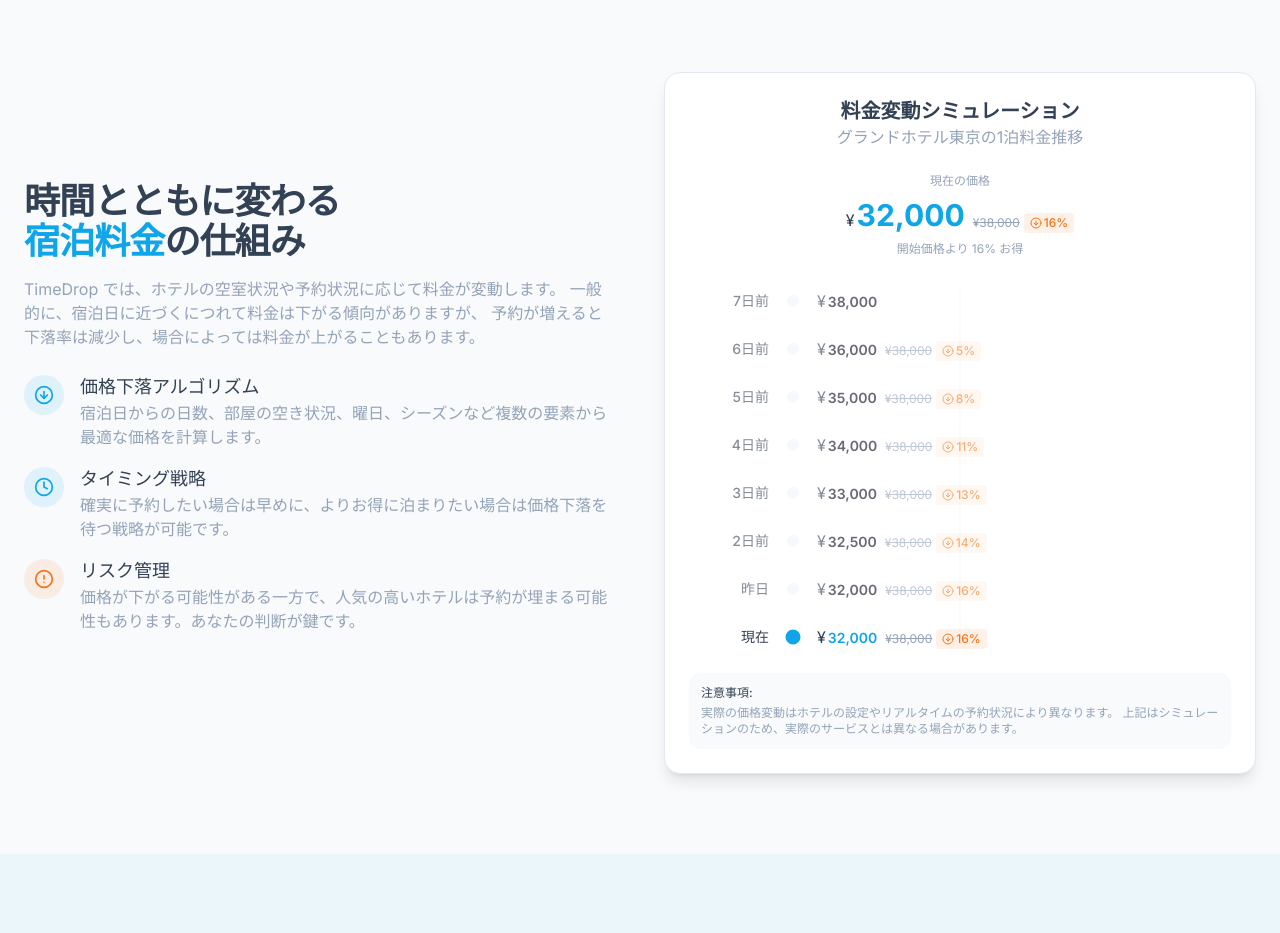
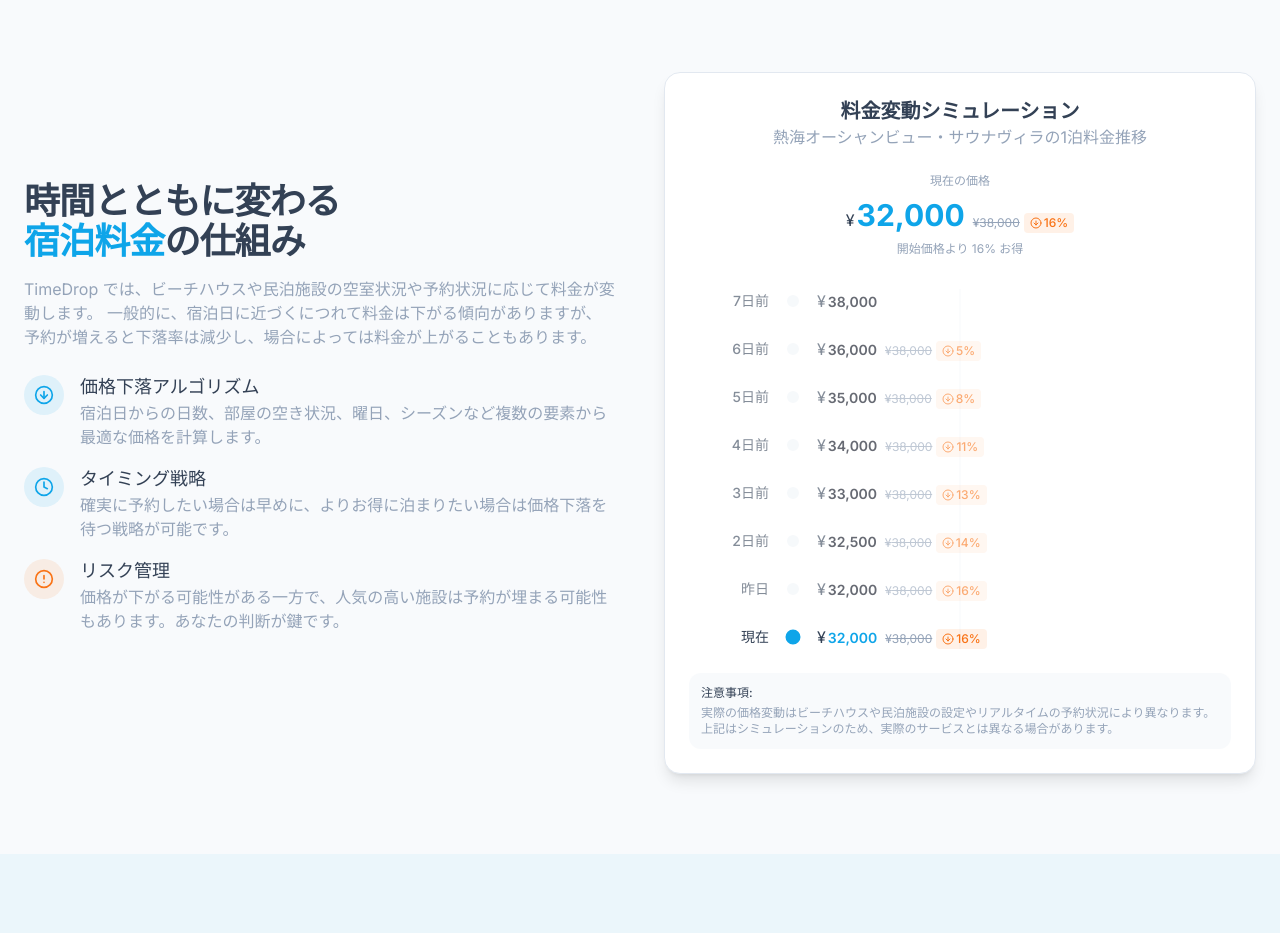
Before and after one commit to enablerdao/timedrop, a React (Vite) app: page / in a window 1280 px wide. Shown: the part 1540-2473 px from the top of the page. Built offline with nearby package versions, Linux system fonts and the light colour scheme.

Commit message:
Update Grand Hotel Tokyo section
Update the section of the code related to the "Grand Hotel Tokyo" example in the price drop demo.  No specific changes are implied.

```diff
--- a/src/components/home/PriceDropDemo.tsx
+++ b/src/components/home/PriceDropDemo.tsx
@@ -51,7 +51,7 @@ const PriceDropDemo = () => {
                 時間とともに変わる<br /><span className="text-timedrop-blue">宿泊料金</span>の仕組み
               </h2>
               <p className="text-timedrop-muted-gray mb-6">
-                TimeDrop では、ホテルの空室状況や予約状況に応じて料金が変動します。
+                TimeDrop では、ビーチハウスや民泊施設の空室状況や予約状況に応じて料金が変動します。
                 一般的に、宿泊日に近づくにつれて料金は下がる傾向がありますが、
                 予約が増えると下落率は減少し、場合によっては料金が上がることもあります。
               </p>
@@ -88,7 +88,7 @@ const PriceDropDemo = () => {
                   <div>
                     <h3 className="text-lg font-medium text-timedrop-dark-gray">リスク管理</h3>
                     <p className="text-timedrop-muted-gray">
-                      価格が下がる可能性がある一方で、人気の高いホテルは予約が埋まる可能性もあります。あなたの判断が鍵です。
+                      価格が下がる可能性がある一方で、人気の高い施設は予約が埋まる可能性もあります。あなたの判断が鍵です。
                     </p>
                   </div>
                 </div>
@@ -100,7 +100,7 @@ const PriceDropDemo = () => {
             <div className="bg-white rounded-2xl shadow-lg p-6 border border-border">
               <div className="text-center mb-6">
                 <h3 className="text-xl font-semibold text-timedrop-dark-gray">料金変動シミュレーション</h3>
-                <p className="text-timedrop-muted-gray">グランドホテル東京の1泊料金推移</p>
+                <p className="text-timedrop-muted-gray">熱海オーシャンビュー・サウナヴィラの1泊料金推移</p>
               </div>
 
               <div className="flex flex-col items-center mb-8">
@@ -154,7 +154,7 @@ const PriceDropDemo = () => {
 
               <div className="text-xs text-timedrop-muted-gray p-3 bg-timedrop-gray/50 rounded-lg">
                 <span className="block font-medium text-timedrop-dark-gray mb-1">注意事項:</span>
-                実際の価格変動はホテルの設定やリアルタイムの予約状況により異なります。
+                実際の価格変動はビーチハウスや民泊施設の設定やリアルタイムの予約状況により異なります。
                 上記はシミュレーションのため、実際のサービスとは異なる場合があります。
               </div>
             </div>
```
